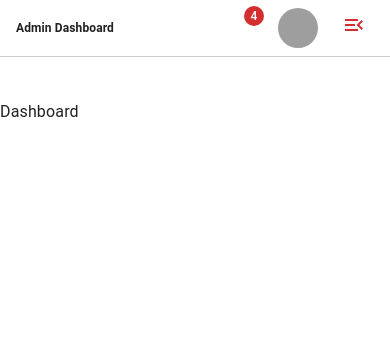
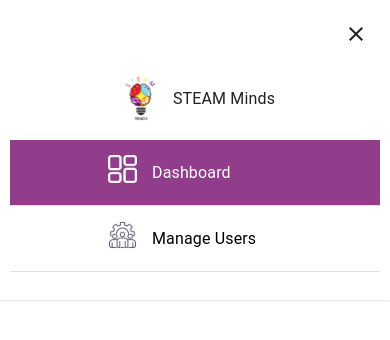
Before and after one commit to Abdarkhan/SteamMind, a React (Vite) app: page / in a window 390 px wide. Both pictures are taken after a click on the button 354 px from the left and 28 px from the top of the page. Shown: the top 340 px of the page. Built offline with nearby package versions, Linux system fonts and the light colour scheme; grey boxes are pictures that could not be loaded; some icons are missing.

Commit message:
feat:nav bar created for mobile screen

```diff
--- a/src/constants/navLinks.js
+++ b/src/constants/navLinks.js
@@ -8,6 +8,5 @@ export const NAVLINKS = [
     title: "Manage Users",
     url: "/users",
     icon: "/assets/icons/manageusers.svg",
-
   },
 ];
--- a/src/layout/AppLayout/index.jsx
+++ b/src/layout/AppLayout/index.jsx
@@ -1,10 +1,15 @@
-import React from "react";
 import Header from "../header";
 import Sidebar from "../sidebar";
+import React, { useState } from "react";
 import { Box, Grid } from "@mui/material";
 import MobileHeader from "../mobileHeader";
 
 const AppLayout = ({ children }) => {
+  const [toggle, setToggle] = useState(false);
+
+  const onToggle = (val) => {
+    setToggle(val);
+  };
   return (
     <>
       <Grid container>
@@ -17,14 +22,16 @@ const AppLayout = ({ children }) => {
             <Sidebar />
           </Box>
         </Grid>
-        {/* <Grid size={{ md: 2, sm: 3 }} display={{ xs: "block", md: "none" }}>
-          <Box>
-            <MobileHeader />
-          </Box>
-        </Grid> */}
+        <Grid size={{ md: 2, sm: 3 }} display={{ xs: "block", md: "none" }}>
+          {toggle && (
+            <Box>
+              <MobileHeader onToggle={onToggle} />
+            </Box>
+          )}
+        </Grid>
         <Grid size={{ md: 10, sm: 12, xs: 12 }}>
           <Box height={100}>
-            <Header />
+            <Header onToggle={onToggle} toggle={toggle} />
           </Box>
           <Box>{children}</Box>
         </Grid>
--- a/src/layout/header/index.jsx
+++ b/src/layout/header/index.jsx
@@ -12,7 +12,7 @@ import {
 import { styled, alpha } from "@mui/material/styles";
 import SearchIcon from "@mui/icons-material/Search";
 import NotificationsIcon from "@mui/icons-material/Notifications";
-import { MenuOpenOutlined } from "@mui/icons-material";
+import { Close, MenuOpenOutlined } from "@mui/icons-material";
 
 const Search = styled("div")(({ theme }) => ({
   position: "relative",
@@ -46,7 +46,9 @@ const StyledInputBase = styled(InputBase)(({ theme }) => ({
   },
 }));
 
-const Header = () => {
+const Header = (props) => {
+  const { onToggle, toggle } = props;
+
   return (
     <AppBar
       position="static"
@@ -97,8 +99,9 @@ const Header = () => {
           <Box
             component={IconButton}
             sx={{ display: { xs: "block", sm: "none" } }}
+            onClick={() => onToggle(toggle ? false : true)}
           >
-            <MenuOpenOutlined color="error" />
+            {toggle ? <Close /> : <MenuOpenOutlined color="error" />}
           </Box>
         </Box>
       </Toolbar>
--- a/src/layout/mobileHeader/index.jsx
+++ b/src/layout/mobileHeader/index.jsx
@@ -1,7 +1,79 @@
 import React from "react";
+import { Close } from "@mui/icons-material";
+import { NAVLINKS } from "@/constants/navLinks";
+import { useLocation, useNavigate } from "react-router-dom";
+import { Box, Divider, IconButton, Typography } from "@mui/material";
 
-const MobileHeader = () => {
-  return <div>MobileHeader</div>;
+const MobileHeader = (props) => {
+  const { onToggle } = props;
+
+  const navigate = useNavigate();
+  const { pathname } = useLocation();
+  return (
+    <React.Fragment>
+      <Box
+        p={2}
+        top={0}
+        left={0}
+        right={0}
+        minHeight={300}
+        zIndex={1000}
+        padding="10px"
+        position="absolute"
+        bgcolor="white"
+        boxShadow="0px 1px 2px rgba(0, 0, 0, 0.1)"
+      >
+        <Box display="flex" justifyContent="flex-end">
+          <IconButton
+            size="large"
+            color="inherit"
+            onClick={() => onToggle(false)}
+          >
+            <Close />
+          </IconButton>
+        </Box>
+        <Box
+          my={2}
+          gap={1}
+          display="flex"
+          alignItems="center"
+          justifyContent="center"
+        >
+          <Box height={50} width={50}>
+            <img
+              alt="logo"
+              width="100%"
+              height="100%"
+              src="/assets/icons/logo.svg"
+            />
+          </Box>
+          <Typography>STEAM Minds</Typography>
+        </Box>
+        <Box>
+          {NAVLINKS.map((item) => (
+            <React.Fragment key={item.url}>
+              <Box
+                gap={1}
+                height={65}
+                color={item.url === pathname ? "white" : "black"}
+                display="flex"
+                alignItems="center"
+                justifyContent="center"
+                onClick={() => navigate(item?.url)}
+                bgcolor={item.url === pathname ? "#923D8C" : ""}
+              >
+                <Box height={36} width={36} alignItems={"center"}>
+                  <img alt="logo" width="80%" height="80%" src={item?.icon} />
+                </Box>
+                <Typography width={130}>{item.title}</Typography>
+              </Box>
+              <Divider />
+            </React.Fragment>
+          ))}
+        </Box>
+      </Box>
+    </React.Fragment>
+  );
 };
 
 export default MobileHeader;
```
